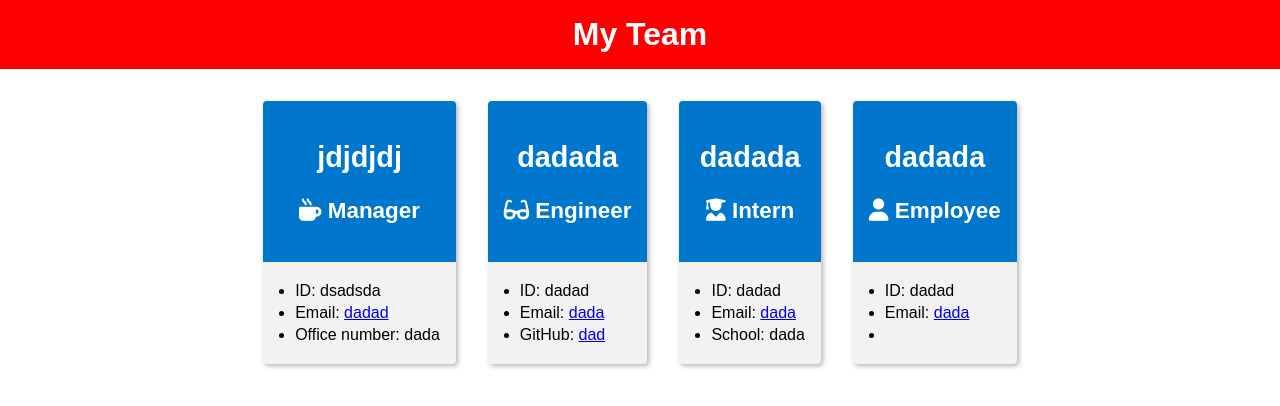
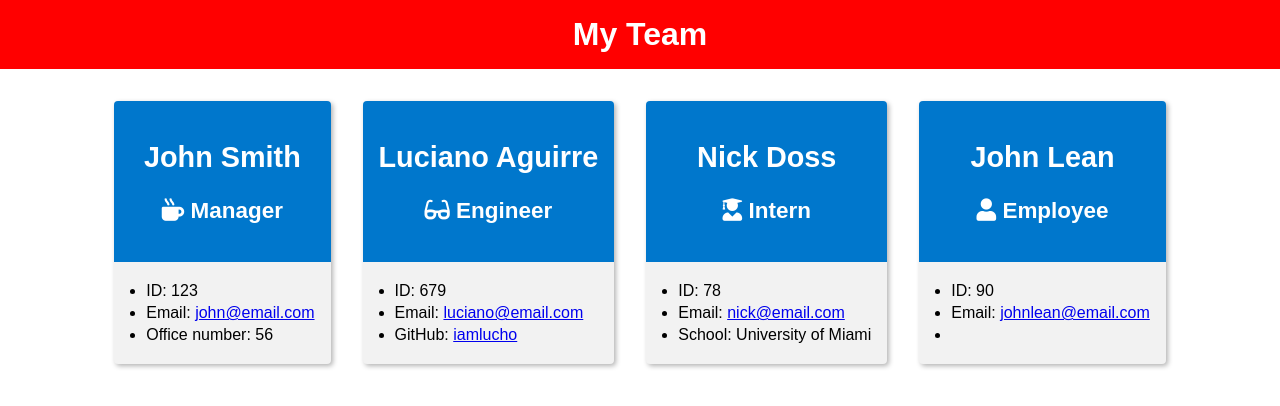
Before and after one commit to iamlucho/team-profile-generator, a website: page dist/team.html in a window 1280 px wide. Drawn offline with Linux system fonts and the light colour scheme.

```diff
--- a/dist/team.html
+++ b/dist/team.html
@@ -5,8 +5,7 @@
       <meta charset="UTF-8" />
       <meta name="viewport" content="width=device-width, initial-scale=1.0" />
       <title>Team Profile</title>
-
-
+      <link rel="stylesheet" href="https://use.fontawesome.com/releases/v5.13.0/css/all.css">
       <link rel="stylesheet" href="./style.css" />
     </head>
     <body>
@@ -14,18 +13,18 @@
         <h1>My Team</h1>
       </header>
       <main>
-        <section class="content">
+        <section class='content'>
 
   <div class="card">
     <div class="card-header">
-      <h2>jdjdjdj</h2>
+      <h2>John Smith</h2>
       <h3><i class="fas fa-mug-hot"></i> Manager</h3>
     </div>
     <div class="card-body">
       <ul>
-        <li>ID: dsadsda</li>
-        <li>Email: <a href="mailto:dadad">dadad</a></li>
-        <li>Office number: dada</li>
+        <li>ID: 123</li>
+        <li>Email: <a href="mailto:john@email.com">john@email.com</a></li>
+        <li>Office number: 56</li>
       </ul>
     </div>
   </div>
@@ -33,41 +32,41 @@
 
     <div class="card">
       <div class="card-header">
-        <h2>dadada</h2>
+        <h2>Luciano Aguirre</h2>
         <h3><i class="fas fa-glasses"></i> Engineer</h3>
       </div>
       <div class="card-body">
         <ul>
-          <li>ID: dadad</li>
-          <li>Email: <a href="mailto:dada">dada</a></li>
-          <li>GitHub: <a href="https://github.com/dad" target="_blank">dad</a></li>
+          <li>ID: 679</li>
+          <li>Email: <a href="mailto:luciano@email.com">luciano@email.com</a></li>
+          <li>GitHub: <a href="https://github.com/iamlucho" target="_blank">iamlucho</a></li>
         </ul>
       </div>
     </div>
 
     <div class="card">
       <div class="card-header">
-        <h2>dadada</h2>
+        <h2>Nick Doss</h2>
         <h3><i class="fas fa-user-graduate"></i> Intern</h3>
       </div>
       <div class="card-body">
         <ul>
-          <li>ID: dadad</li>
-          <li>Email: <a href="mailto:dada">dada</a></li>
-          <li>School: dada</li>
+          <li>ID: 78</li>
+          <li>Email: <a href="mailto:nick@email.com">nick@email.com</a></li>
+          <li>School: University of Miami</li>
         </ul>
       </div>
     </div>
 
     <div class="card">
       <div class="card-header">
-        <h2>dadada</h2>
+        <h2>John Lean</h2>
         <h3><i class="fas fa-user"></i> Employee</h3>
       </div>
       <div class="card-body">
         <ul>
-          <li>ID: dadad</li>
-          <li>Email: <a href="mailto:dada">dada</a></li>
+          <li>ID: 90</li>
+          <li>Email: <a href="mailto:johnlean@email.com">johnlean@email.com</a></li>
           <li></li>
         </ul>
       </div>
@@ -76,5 +75,4 @@
         </section>
       </main>
     </body>
-    <script src='https://kit.fontawesome.com/a076d05399.js' crossorigin='anonymous'></script>
   </html>
--- a/package.json
+++ b/package.json
@@ -8,7 +8,7 @@
     "test": "tests"
   },
   "scripts": {
-    "test": "echo \"Error: no test specified\" && exit 1"
+    "test": "jest"
   },
   "repository": {
     "type": "git",
@@ -22,5 +22,8 @@
   "homepage": "https://github.com/iamlucho/team-profile-generator#readme",
   "dependencies": {
     "inquirer": "^8.2.4"
+  },
+  "devDependencies": {
+    "jest": "^29.5.0"
   }
 }
```
Also changed, not shown: README.md, src/img/HMTLscreenshot.png (added), 1 other file.
